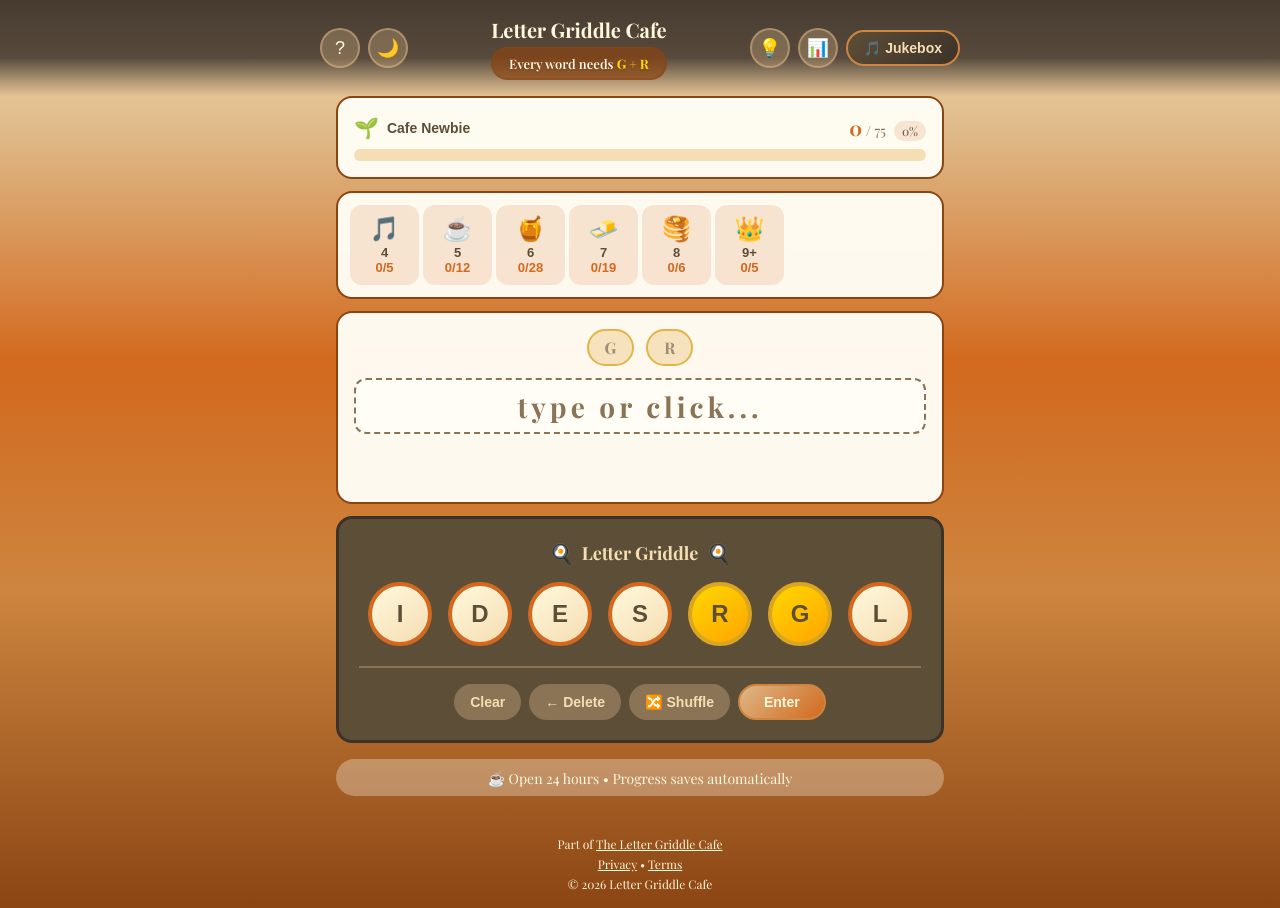
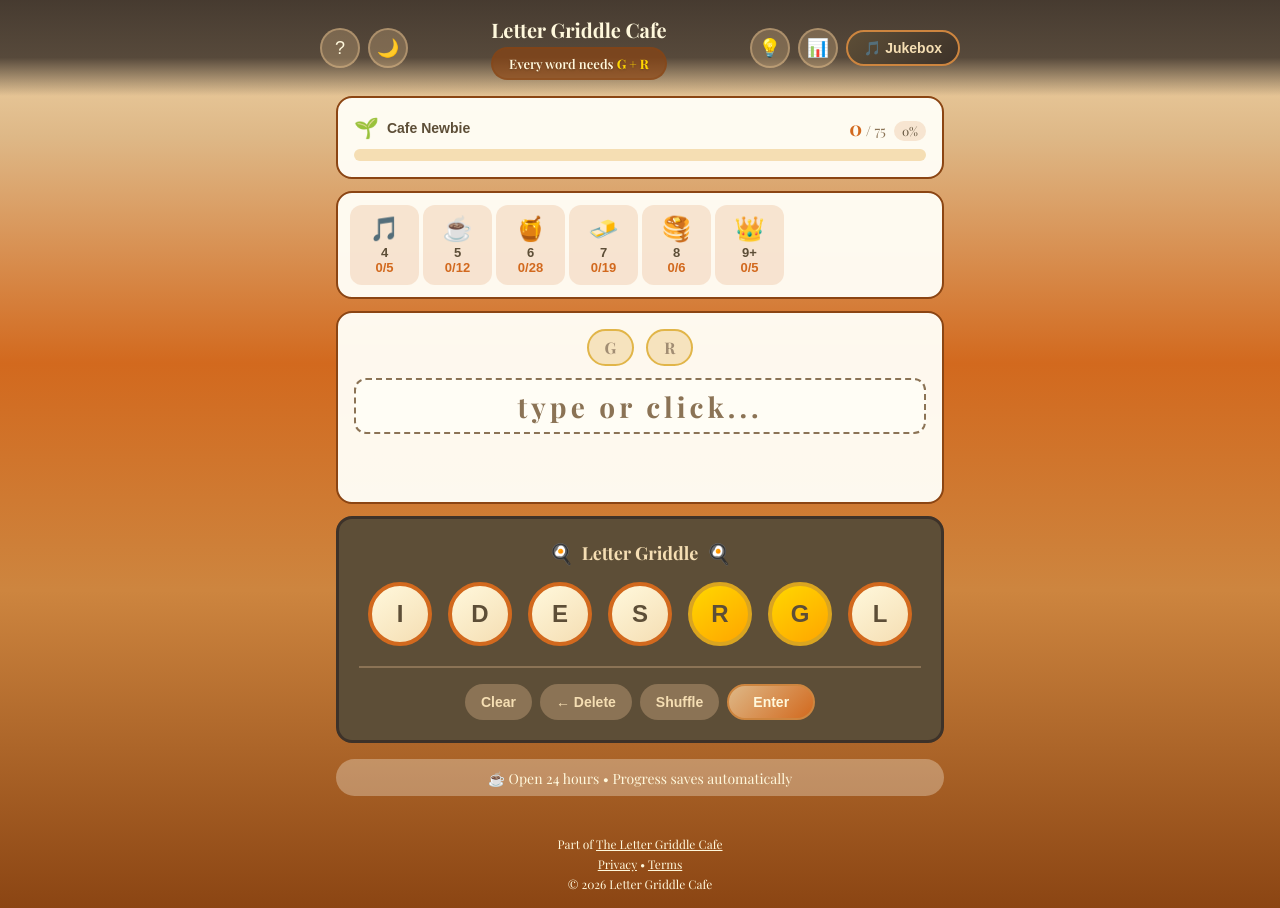
Before and after one commit to lauriegriddle/lettergriddlecafe, a Next.js app: page /game in a window 1280 px wide. Both pictures are taken after a click on the button "Cafe's Doors Are Open". Built offline with nearby package versions, Linux system fonts and the light colour scheme.

Commit message:
Remove emoji from Shuffle button

```diff
--- a/app/game/page.js
+++ b/app/game/page.js
@@ -2204,7 +2204,7 @@ export default function LetterGriddleCafeGame() {
           <div style={{display: 'flex', flexWrap: 'wrap', justifyContent: 'center', gap: '8px', paddingTop: '16px', borderTop: '2px solid #8B7355'}}>
             <button onClick={clearWord} style={{backgroundColor: theme.buttonBg, color: '#F5DEB3', borderRadius: '9999px', padding: '8px 16px', fontWeight: '600', fontSize: '14px', cursor: 'pointer', border: 'none'}}>Clear</button>
             <button onClick={removeLetter} style={{backgroundColor: theme.buttonBg, color: '#F5DEB3', borderRadius: '9999px', padding: '8px 16px', fontWeight: '600', fontSize: '14px', cursor: 'pointer', border: 'none'}}>← Delete</button>
-            <button onClick={shuffleLetters} style={{backgroundColor: theme.buttonBg, color: '#F5DEB3', borderRadius: '9999px', padding: '8px 16px', fontWeight: '600', fontSize: '14px', cursor: 'pointer', border: 'none'}}>🔀 Shuffle</button>
+            <button onClick={shuffleLetters} style={{backgroundColor: theme.buttonBg, color: '#F5DEB3', borderRadius: '9999px', padding: '8px 16px', fontWeight: '600', fontSize: '14px', cursor: 'pointer', border: 'none'}}>Shuffle</button>
             <button onClick={submitWord} style={{background: 'linear-gradient(135deg, #DEB887, #D2691E)', color: '#FFF8DC', border: '2px solid #CD853F', borderRadius: '9999px', padding: '8px 24px', fontWeight: '600', fontSize: '14px', cursor: 'pointer'}}>Enter</button>
           </div>
         </div>
```
